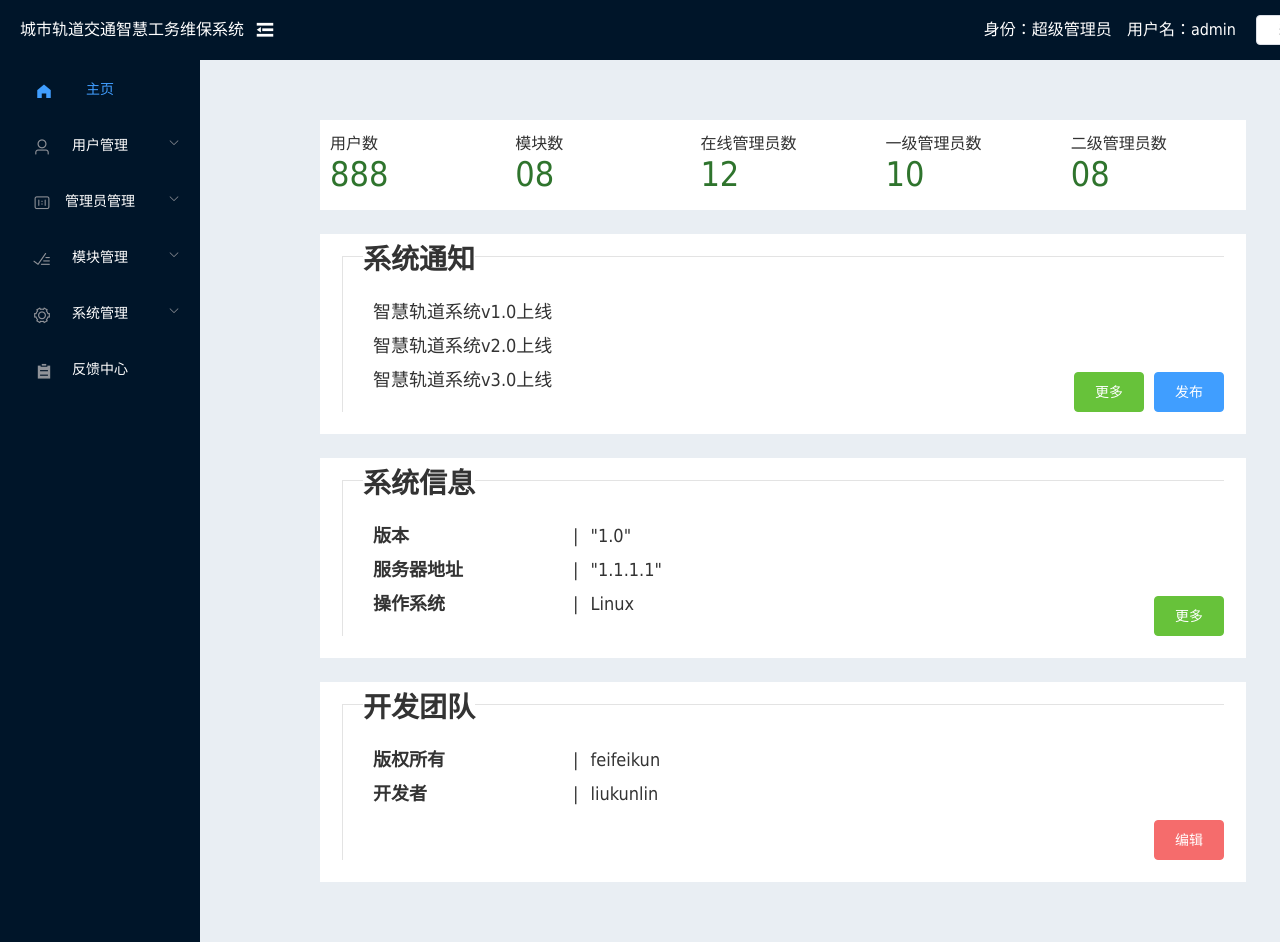
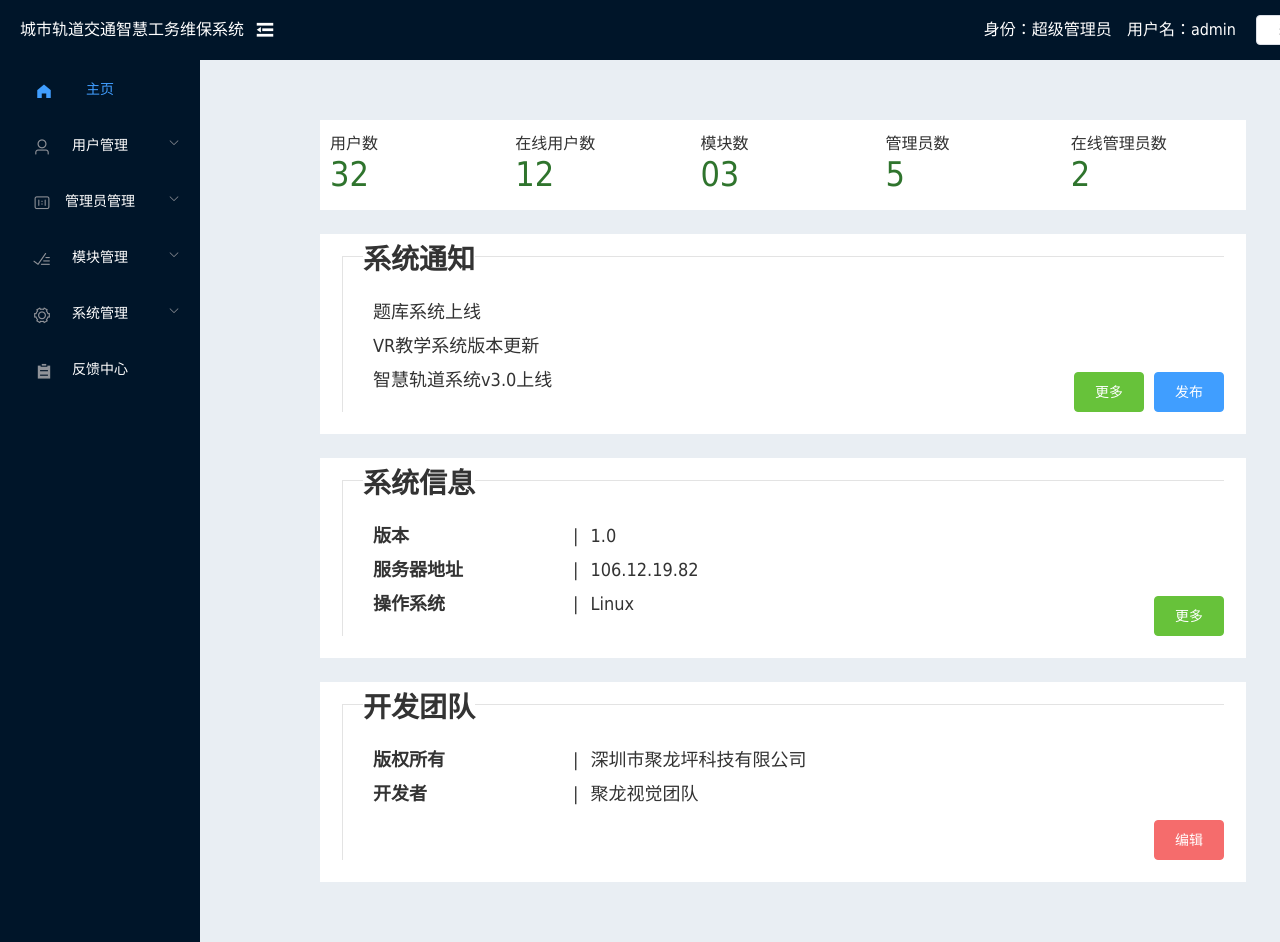
Before and after one commit to AdhereZ/maintenance, a Vue app: page /home in a window 1280 px wide. Shown: the top 942 px of the page. Built offline with nearby package versions, Linux system fonts and the light colour scheme.

Commit message:
change index a little

```diff
--- a/src/views/User/questionBank/QuestionBank.vue
+++ b/src/views/User/questionBank/QuestionBank.vue
@@ -17,7 +17,7 @@
       </div>
       <el-pagination background layout="prev, pager, next, jumper" :total="total" :page-size="pageLimit" :hide-on-single-page="noPagination" @current-change="currentChange">
       </el-pagination>
-      <el-button type="success" class="submit" v-if="canSubmit">提交</el-button>
+      <el-button type="success" class="submit" v-if="canSubmit" @click="doneQuestion">提交</el-button>
     </el-card>
   </div>
 </template>
@@ -118,6 +118,19 @@ export default {
           }
         }
       }
+    },
+    doneQuestion() {
+      let rightCount = 0;
+      for (let i = 0; i < this.useranswer.length; i++) {
+        for (let j = 0; j < this.allanswer.length; j++) {
+          if (this.useranswer[i].id === this.allanswer[j].id) {
+            if (this.useranswer[i].answer === this.allanswer[j].answer) {
+              rightCount++;
+            }
+          }
+        }
+      }
+      alert('得分为' + rightCount * 2 + '分');
     }
   },
   filters: {
--- a/src/views/home/Home.vue
+++ b/src/views/home/Home.vue
@@ -1,11 +1,7 @@
 <template>
   <div class="homeWrapper">
     <div class="dataAnalysis">
-      <div
-        class="analysisItem"
-        v-for="(item, index) in dataAnalysisModules"
-        :key="index"
-      >
+      <div class="analysisItem" v-for="(item, index) in dataAnalysisModules" :key="index">
         <div class="title">{{ item.title }}</div>
         <div class="count">{{ item.count }}</div>
       </div>
@@ -28,11 +24,7 @@
     <ContetTemplate title="系统信息">
       <template v-slot:operation>
         <div class="table">
-          <div
-            class="tableItem"
-            v-for="(item, index) in getSystemInfoKeys"
-            :key="index"
-          >
+          <div class="tableItem" v-for="(item, index) in getSystemInfoKeys" :key="index">
             <span class="tableTitle">{{ systemInfo[item].key }}</span>
             <span style="padding-right: 12px">|</span>
             <span>{{ systemInfo[item].value }}</span>
@@ -46,11 +38,7 @@
     <ContetTemplate title="开发团队">
       <template v-slot:operation>
         <div class="table">
-          <div
-            class="tableItem"
-            v-for="(item, index) in getDevTeamKeys"
-            :key="index"
-          >
+          <div class="tableItem" v-for="(item, index) in getDevTeamKeys" :key="index">
             <span class="tableTitle">{{ devTeam[item].key }}</span>
             <span style="padding-right: 12px">|</span>
             <span>{{ devTeam[item].value }}</span>
@@ -70,70 +58,70 @@
   date: 2021/10/24
   describe: 实现主页静态页面。
 */
-import ContetTemplate from "components/content-template.vue";
+import ContetTemplate from 'components/content-template.vue';
 export default {
   data() {
     return {
       dataAnalysisModules: [
         {
-          title: "用户数",
-          count: "888",
+          title: '用户数',
+          count: '32'
         },
         {
-          title: "模块数",
-          count: "08",
+          title: '在线用户数',
+          count: '12'
         },
         {
-          title: "在线管理员数",
-          count: "12",
+          title: '模块数',
+          count: '03'
         },
         {
-          title: "一级管理员数",
-          count: "10",
+          title: '管理员数',
+          count: '5'
         },
         {
-          title: "二级管理员数",
-          count: "08",
-        },
+          title: '在线管理员数',
+          count: '2'
+        }
       ],
       systemNotices: [
         {
-          id: "1",
-          msg: "智慧轨道系统v1.0上线",
+          id: '1',
+          msg: '题库系统上线'
         },
         {
-          id: "2",
-          msg: "智慧轨道系统v2.0上线",
+          id: '2',
+          msg: 'VR教学系统版本更新'
         },
         {
-          id: "3",
-          msg: "智慧轨道系统v3.0上线",
-        },
+          id: '3',
+          msg: '智慧轨道系统v3.0上线'
+        }
       ],
       systemInfo: {
         version: {
-          value: '"1.0"',
-          key: "版本",
+          value: '1.0',
+          key: '版本'
         },
         ip: {
-          value: '"1.1.1.1"',
-          key: "服务器地址",
+          value: '106.12.19.82',
+          key: '服务器地址'
         },
         os: {
-          key: "操作系统",
-          value: "Linux",
-        },
+          key: '操作系统',
+          value: 'Linux'
+        }
       },
       devTeam: {
         versionOwn: {
-          key: "版权所有",
-          value: "feifeikun",
+          key: '版权所有',
+          value: '深圳市聚龙坪科技有限公司'
         },
         develop: {
-          key: "开发者",
-          value: "liukunlin",
-        },
-      },
+          key: '开发者',
+          value: '聚龙视觉团队'
+        }
+      }
     };
   },
   computed: {
@@ -142,11 +130,11 @@ export default {
     },
     getDevTeamKeys() {
       return Object.keys(this.devTeam);
-    },
+    }
   },
   components: {
-    ContetTemplate,
-  },
+    ContetTemplate
+  }
 };
 </script>
 
```
